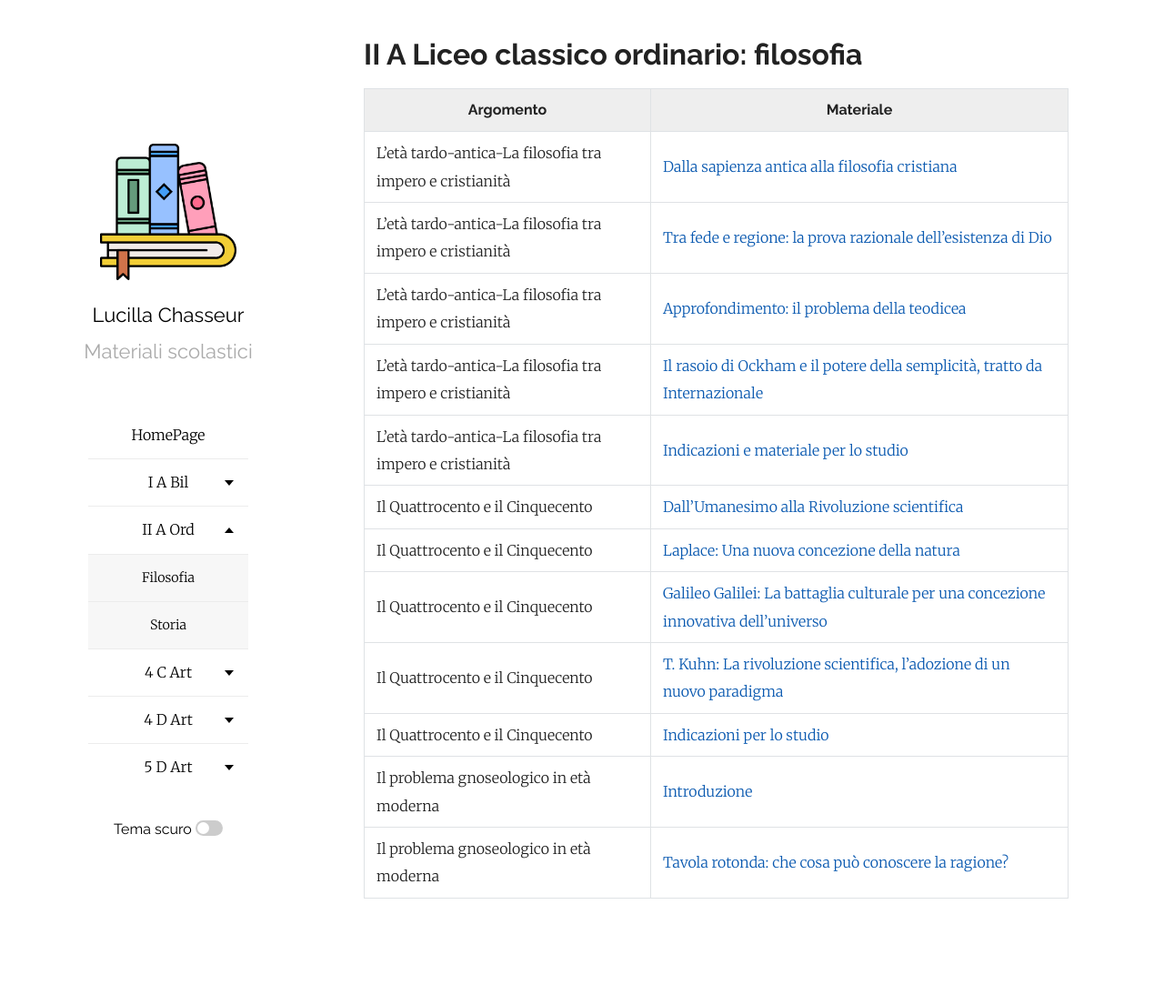
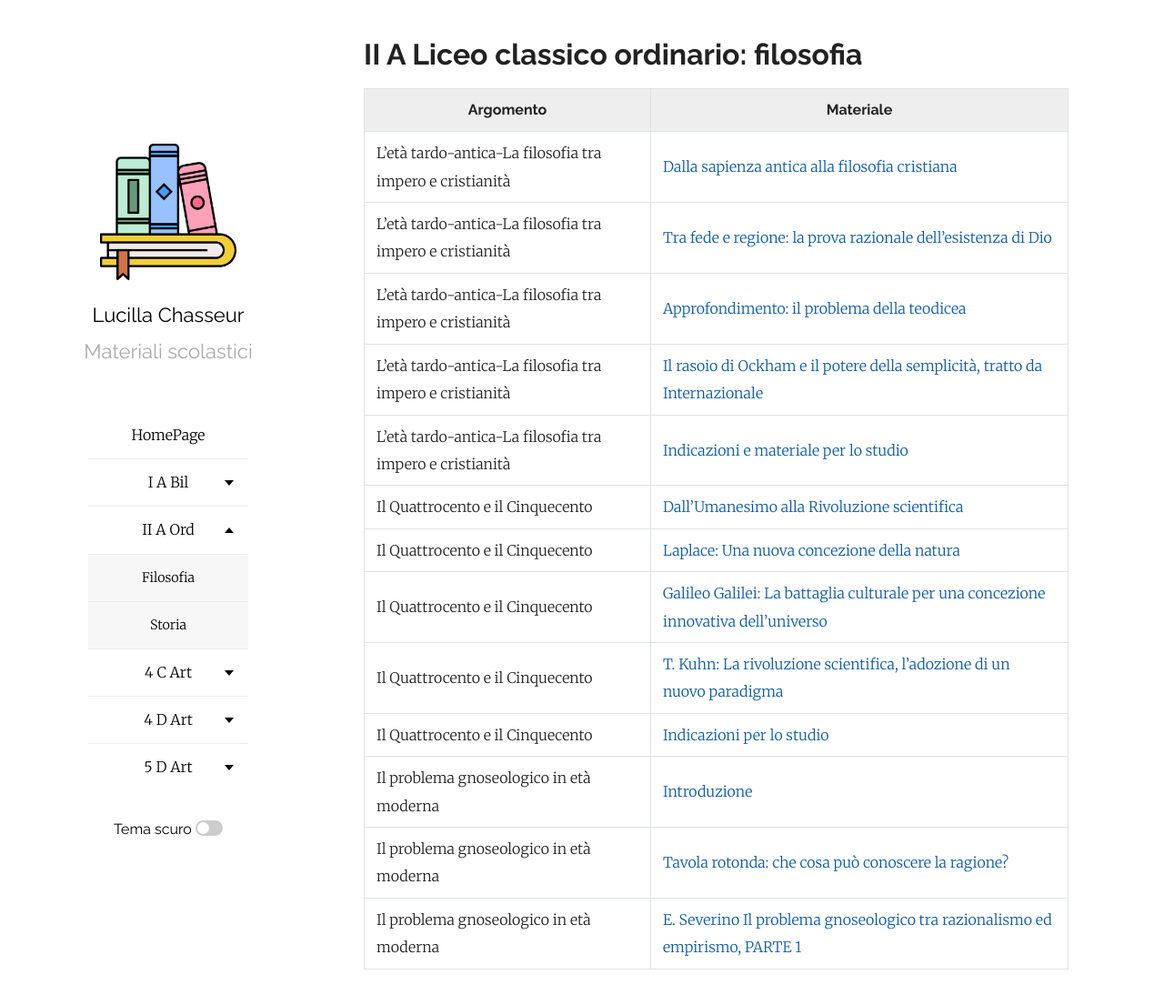
Before and after one commit to efemeridi/efemeridi.github.io, a Jekyll site: the page built from 2a_ord_filosofia.md, in a window 1280 px wide and 1111 px high. Shown: the top 1105 px of the window at 91% size. Built offline with Jekyll 4.4.1, drawn with Linux system fonts in a browser that asks for light colours; our own code applies the rules of GitHub Pages for plain Markdown files.

Commit message:
Update 2a_ord_filosofia.md

```diff
--- a/2a_ord_filosofia.md
+++ b/2a_ord_filosofia.md
@@ -17,3 +17,4 @@ layout: page
 |Il Quattrocento e il Cinquecento|[Indicazioni per lo studio](/materiali/II_A_ord/filosofia/PROGRAMMI/02_filosofia_tra_400_e_500.pdf/)
 |Il problema gnoseologico in età moderna|[Introduzione](/materiali/II_A_ord/filosofia/U2_IL_PROBLEMA_GNOSEOLOGICO_IN_EPOCA_MODERNA/00_INTRODUZIONE_26_27.pdf/)
 |Il problema gnoseologico in età moderna|[Tavola rotonda: che cosa può conoscere la ragione?](/materiali/II_A_ord/filosofia/U2_IL_PROBLEMA_GNOSEOLOGICO_IN_EPOCA_MODERNA/RAGIONE_CONOSCENZA_STUDENTI.pdf/)
+|Il problema gnoseologico in età moderna|[E. Severino Il problema gnoseologico tra razionalismo ed empirismo, PARTE 1](//)
```
